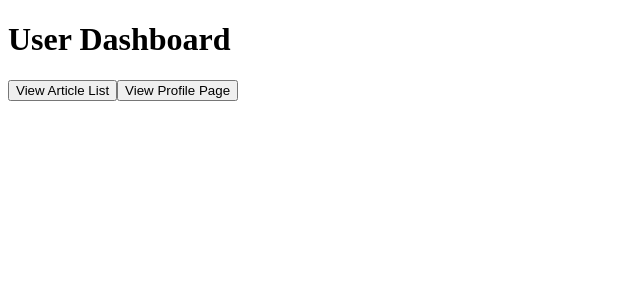
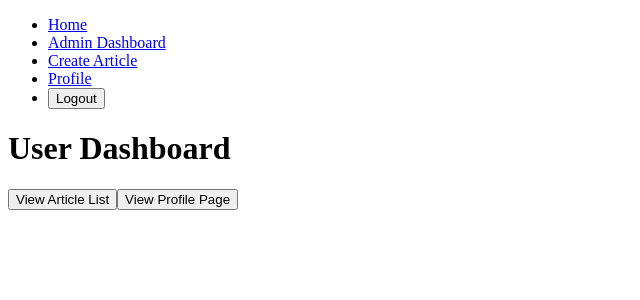
Before and after one commit to RojhatAlg/PG6301-Webutvikling-og-API-design, a React (Vite) app in the folder client/: page /user-dashboard in a window 1280 px wide. Shown: the top 300 px of the page, without its empty margins (0-640 px from the left). Built offline with nearby package versions, Linux system fonts and the light colour scheme; sample sign-in values are in the browser's storage.

Commit message:
Successfully added role functionalities, now need to fix last bit of protected routes
Successfully added role functionalities, now need to fix last bit of protected routes

Commit without the large file

```diff
--- a/client/src/App.jsx
+++ b/client/src/App.jsx
@@ -1,10 +1,14 @@
 import React from 'react';
 import { BrowserRouter as Router } from 'react-router-dom';
 import AppRoutes from './Routes/routes'; // Import your routes
+import { AuthProvider } from './Components/Utils/AuthContext';
 
 const App = () => (
     <Router>
+      <AuthProvider>
       <AppRoutes />
+    </AuthProvider>
+
     </Router>
 );
 
--- a/client/src/Components/Auth/Login.jsx
+++ b/client/src/Components/Auth/Login.jsx
@@ -1,10 +1,13 @@
-import React, { useState } from 'react';
+// src/Components/Auth/Login.jsx
+import React, { useState, useContext } from 'react';
+import { useNavigate } from 'react-router-dom';
+import { AuthContext } from '../Utils/AuthContext';
 import axios from 'axios';
-import { useNavigate } from 'react-router-dom';
 
 const Login = () => {
   const [email, setEmail] = useState('');
   const [password, setPassword] = useState('');
+  const { login } = useContext(AuthContext);
   const navigate = useNavigate();
 
   const handleSubmit = async (e) => {
@@ -12,14 +15,7 @@ const Login = () => {
     try {
       const response = await axios.post('http://localhost:5000/users/login', { email, password });
       const { token, user } = response.data;
-
-      if (user) {
-        localStorage.setItem('token', token);
-        localStorage.setItem('user', JSON.stringify(user)); // Store user details as a JSON string
-        navigate('/profile'); // Redirect to profile page
-      } else {
-        console.error('User data not received');
-      }
+      login(token, user);
     } catch (error) {
       console.error('Error logging in', error.response ? error.response.data : error.message);
     }
--- /dev/null
+++ b/client/src/Components/MainLayout.jsx
@@ -0,0 +1,17 @@
+// src/Components/MainLayout.jsx
+import React from 'react';
+import { Outlet } from 'react-router-dom';
+import Navbar from './Navbar'; // Adjust the path as needed
+
+const MainLayout = () => {
+  return (
+    <div>
+      <Navbar />
+      <main>
+        <Outlet />
+      </main>
+    </div>
+  );
+};
+
+export default MainLayout;
--- a/client/src/Components/Navbar.jsx
+++ b/client/src/Components/Navbar.jsx
@@ -1,13 +1,38 @@
-import React from 'react';
+// src/Components/Navbar.jsx
+import React, { useContext } from 'react';
 import { Link } from 'react-router-dom';
+import { AuthContext } from '../Components/Utils/AuthContext';
 
 const Navbar = () => {
+  const { isAuthenticated, userRole, logout } = useContext(AuthContext);
+
   return (
     <nav>
-      <Link to="/">Home</Link>
-      <Link to="/login">Login</Link>
-      <Link to="/register">Register</Link>
-      <Link to="/create-article">Create Article</Link>
+      <ul>
+        <li><Link to="/">Home</Link></li>
+        {isAuthenticated ? (
+          <>
+            {userRole === 'admin' && (
+              <>
+                <li><Link to="/admin/dashboard">Admin Dashboard</Link></li>
+                <li><Link to="/admin/create-article">Create Article</Link></li>
+              </>
+            )}
+            {userRole === 'user' && (
+              <>
+                <li><Link to="/user-dashboard">User Dashboard</Link></li>
+              </>
+            )}
+            <li><Link to="/profile">Profile</Link></li>
+            <li><button onClick={logout}>Logout</button></li>
+          </>
+        ) : (
+          <>
+            <li><Link to="/login">Login</Link></li>
+            <li><Link to="/register">Register</Link></li>
+          </>
+        )}
+      </ul>
     </nav>
   );
 };
--- a/client/src/Components/Pages/AdminDashboard.jsx
+++ b/client/src/Components/Pages/AdminDashboard.jsx
@@ -1,12 +1,14 @@
-// src/Components/AdminDashboard.jsx
 import React from 'react';
 import { useNavigate } from 'react-router-dom';
 
 const AdminDashboard = () => {
   const navigate = useNavigate();
 
-  // This could be more complex, involving actual role checking from the backend
-  const role = JSON.parse(localStorage.getItem('user')).role;
+  // Retrieve the user object from localStorage
+  const user = JSON.parse(localStorage.getItem('user'));
+
+  // Check if the user object and role are available
+  const role = user?.role;
 
   if (role !== 'admin') {
     return <div>Access Denied</div>;
@@ -14,7 +16,7 @@ const AdminDashboard = () => {
 
   return (
     <div>
-      <h1>Welcome, Admin!</h1>
+      <h1>Welcome, {user.name}</h1>
       <button onClick={() => navigate('/admin/create-article')}>Create Article</button>
       <button onClick={() => navigate('/admin/my-articles')}>My Articles</button>
       <button onClick={() => navigate('/profile')}>My Profile</button>
--- /dev/null
+++ b/client/src/Components/Utils/AuthContext.jsx
@@ -0,0 +1,49 @@
+// src/contexts/AuthContext.jsx
+import React, { createContext, useState, useEffect } from 'react';
+import { useNavigate } from 'react-router-dom';
+
+export const AuthContext = createContext();
+
+export const AuthProvider = ({ children }) => {
+  const [isAuthenticated, setIsAuthenticated] = useState(false);
+  const [userRole, setUserRole] = useState(null);
+  const navigate = useNavigate();
+
+  useEffect(() => {
+    const token = localStorage.getItem('token');
+    if (token) {
+      // Parse and set user role from token
+      const user = JSON.parse(localStorage.getItem('user'));
+      if (user) {
+        setIsAuthenticated(true);
+        setUserRole(user.role);
+      } else {
+        setIsAuthenticated(false);
+      }
+    } else {
+      setIsAuthenticated(false);
+    }
+  }, []);
+
+  const login = (token, user) => {
+    localStorage.setItem('token', token);
+    localStorage.setItem('user', JSON.stringify(user));
+    setIsAuthenticated(true);
+    setUserRole(user.role);
+    navigate(user.role === 'admin' ? '/admin/dashboard' : '/user-dashboard');
+  };
+
+  const logout = () => {
+    localStorage.removeItem('token');
+    localStorage.removeItem('user');
+    setIsAuthenticated(false);
+    setUserRole(null);
+    navigate('/login');
+  };
+
+  return (
+    <AuthContext.Provider value={{ isAuthenticated, userRole, login, logout }}>
+      {children}
+    </AuthContext.Provider>
+  );
+};
--- /dev/null
+++ b/client/src/Routes/ProtectedRoute.jsx
@@ -0,0 +1,24 @@
+// src/Components/PrivateRoute.jsx
+import React from 'react';
+import { Navigate } from 'react-router-dom';
+
+const PrivateRoute = ({ element: Component, requiredRoles = [], ...rest }) => {
+  const token = localStorage.getItem('token');
+  const userRole = JSON.parse(localStorage.getItem('user'))?.role;
+
+  console.log('Token:', token);  // Debugging
+  console.log('User Role:', userRole);  // Debugging
+  console.log('Required Roles:', requiredRoles);  // Debugging
+
+  if (!token) {
+    return <Navigate to="/login" />;
+  }
+
+  if (requiredRoles.length > 0 && !requiredRoles.includes(userRole)) {
+    return <div>Access Denied</div>;
+  }
+
+  return <Component {...rest} />;
+};
+
+export default PrivateRoute;
--- a/client/src/Routes/routes.jsx
+++ b/client/src/Routes/routes.jsx
@@ -1,4 +1,6 @@
-import { Routes, Route, Naviagte } from 'react-router-dom';
+// src/AppRoutes.jsx
+import React from 'react';
+import { Routes, Route } from 'react-router-dom';
 import Login from '../Components/Auth/Login';
 import Register from '../Components/Auth/Register';
 import Profile from '../Components/Profile';
@@ -9,23 +11,27 @@ import MyArticles from '../Components/MyArticles';
 import ArticlesList from '../Components/ArticleList';
 import ArticleDetail from '../Components/ArticleDetail';
 import UserDashboard from '../Components/Pages/UserDashboard';
+import ProtectedRoute from '../Routes/ProtectedRoute';
+import MainLayout from '../Components/MainLayout';
 
 function AppRoutes() {
-    return(
+    return (
         <Routes>
-            <Route path="/login" element={<Login />} />
-            <Route path="/register" element={<Register />} />
-            <Route path="/profile" element={<Profile />} />
-            <Route path="/admin/dashboard" element={<AdminDashboard />} />
-            <Route path="/admin/create-article" element={<CreateArticle />} />
-            <Route path="/admin/edit-article/:id" element={<EditArticle />} />
-            <Route path="/admin/my-articles" element={<MyArticles />} />
-            <Route path="/" element={<ArticlesList />} />
-            <Route path="/articles" element={<ArticlesList />} />
-            <Route path="/article/:id" element={<ArticleDetail/>} />
-            <Route path="/user-dashboard" element={<UserDashboard/>} />
-         </Routes>
-    )
+            <Route path="/" element={<MainLayout/>}>
+                <Route path="/login" element={<Login />} />
+                <Route path="/register" element={<Register />} />
+                <Route path="/profile" element={<ProtectedRoute element={Profile} requiredRole="user" />} />
+                <Route path="/admin/dashboard" element={<ProtectedRoute element={AdminDashboard} requiredRole="admin" />} />
+                <Route path="/admin/create-article" element={<ProtectedRoute element={CreateArticle} requiredRole="admin" />} />
+                <Route path="/admin/edit-article/:id" element={<ProtectedRoute element={EditArticle} requiredRole="admin" />} />
+                <Route path="/admin/my-articles" element={<ProtectedRoute element={MyArticles} requiredRole="admin" />} />
+                <Route path="/" element={<ArticlesList />} />
+                <Route path="/articles" element={<ArticlesList />} />
+                <Route path="/article/:id" element={<ArticleDetail />} />
+                <Route path="/user-dashboard" element={<ProtectedRoute element={UserDashboard} requiredRole="user" />} />
+            </Route>
+        </Routes>
+    );
 }
 
 export default AppRoutes;
```
Also changed, not shown: client/src/Components/Utils/AuthUtils.jsx (+9 -0 lines), client/src/Routes/PrivateRoute.jsx (deleted, +0 -16 lines), 2 other files (tests, documents, lock files or other folders).
